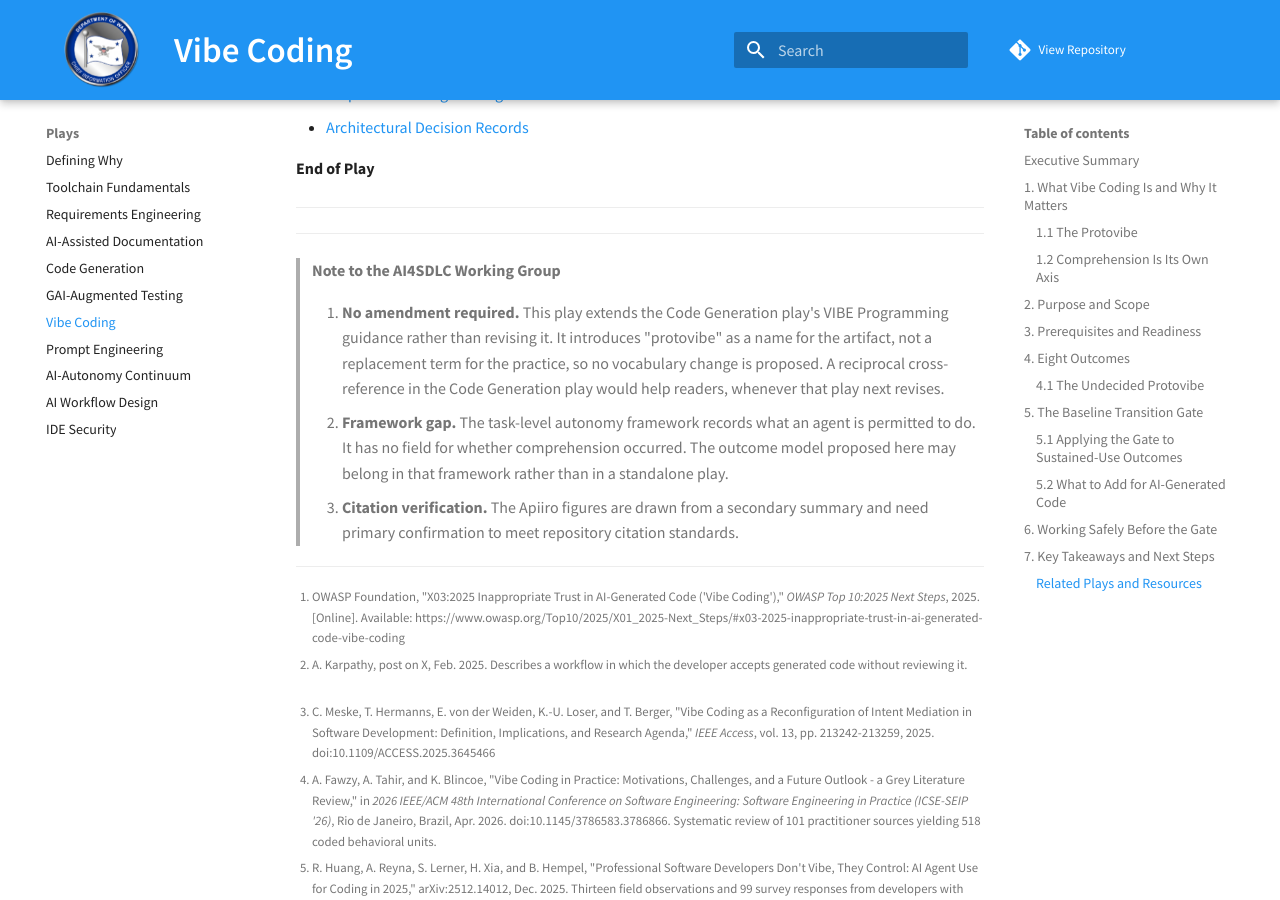
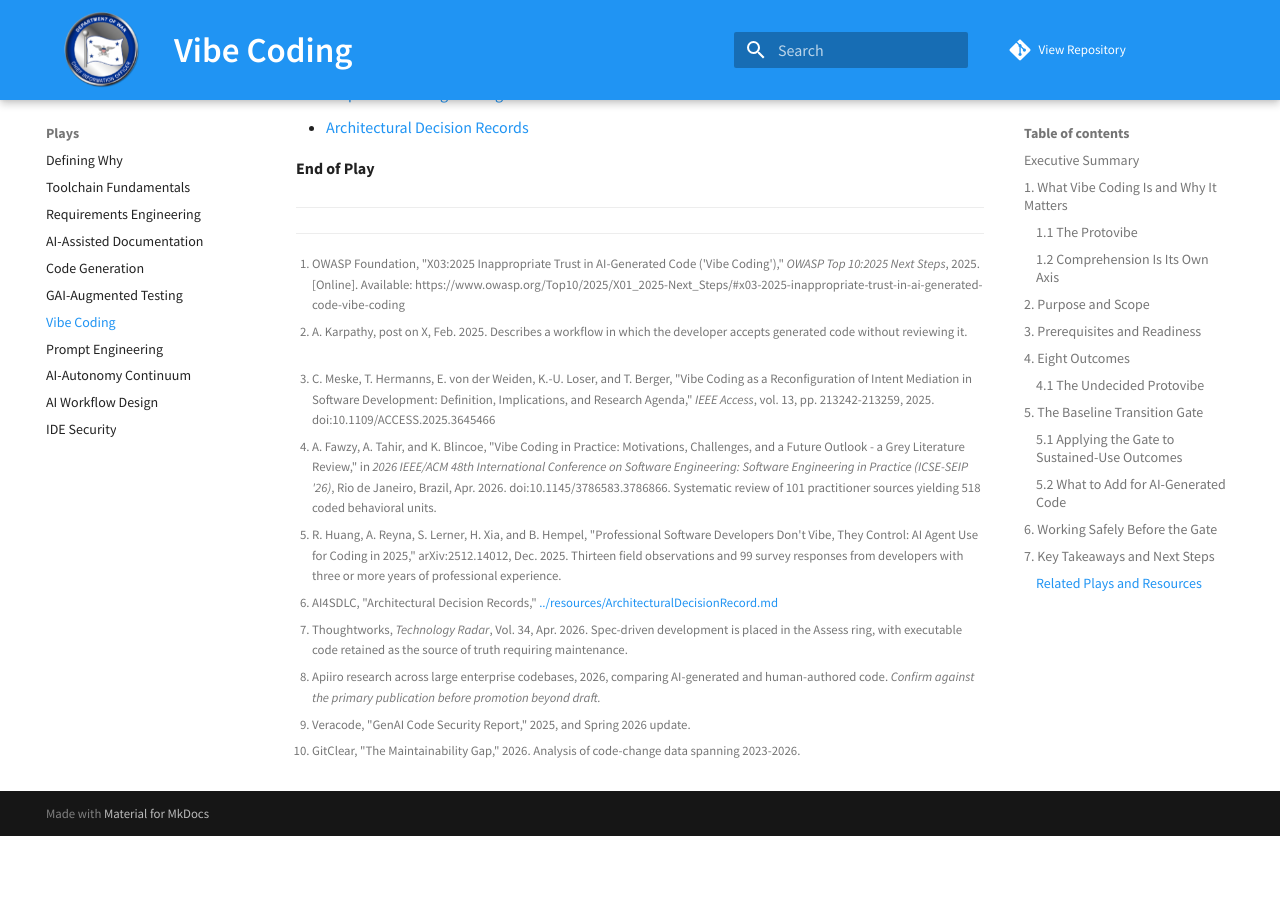
Before and after one commit to Code-dot-mil/AI4SDLC, an MkDocs documentation site: the page built from docs/plays/protovibe_play.md, in a window 1280 px wide and 900 px high, scrolled down 8484 px. Built offline with MkDocs 1.6.1 and Material for MkDocs 9.7.7, drawn with Linux system fonts in a browser that asks for light colours; comment, search, counter and statistics services are not loaded; after the commit the page ends 9320 px from its top, so only the background shows below that.

Commit message:
remove work group annotations

```diff
--- a/docs/plays/protovibe_play.md
+++ b/docs/plays/protovibe_play.md
@@ -217,11 +217,3 @@ Proto-vibing is groundbreaking potential with limitations and challenges. Run th
 [^Veracode]: Veracode, "GenAI Code Security Report," 2025, and Spring 2026 update.
 
 [^GitClear]: GitClear, "The Maintainability Gap," 2026. Analysis of code-change data spanning 2023-2026.
-
----
-
-> **Note to the AI4SDLC Working Group**
->
-> 1. **No amendment required.** This play extends the Code Generation play's VIBE Programming guidance rather than revising it. It introduces "protovibe" as a name for the artifact, not a replacement term for the practice, so no vocabulary change is proposed. A reciprocal cross-reference in the Code Generation play would help readers, whenever that play next revises.
-> 2. **Framework gap.** The task-level autonomy framework records what an agent is permitted to do. It has no field for whether comprehension occurred. The outcome model proposed here may belong in that framework rather than in a standalone play.
-> 3. **Citation verification.** The Apiiro figures are drawn from a secondary summary and need primary confirmation to meet repository citation standards.
```
